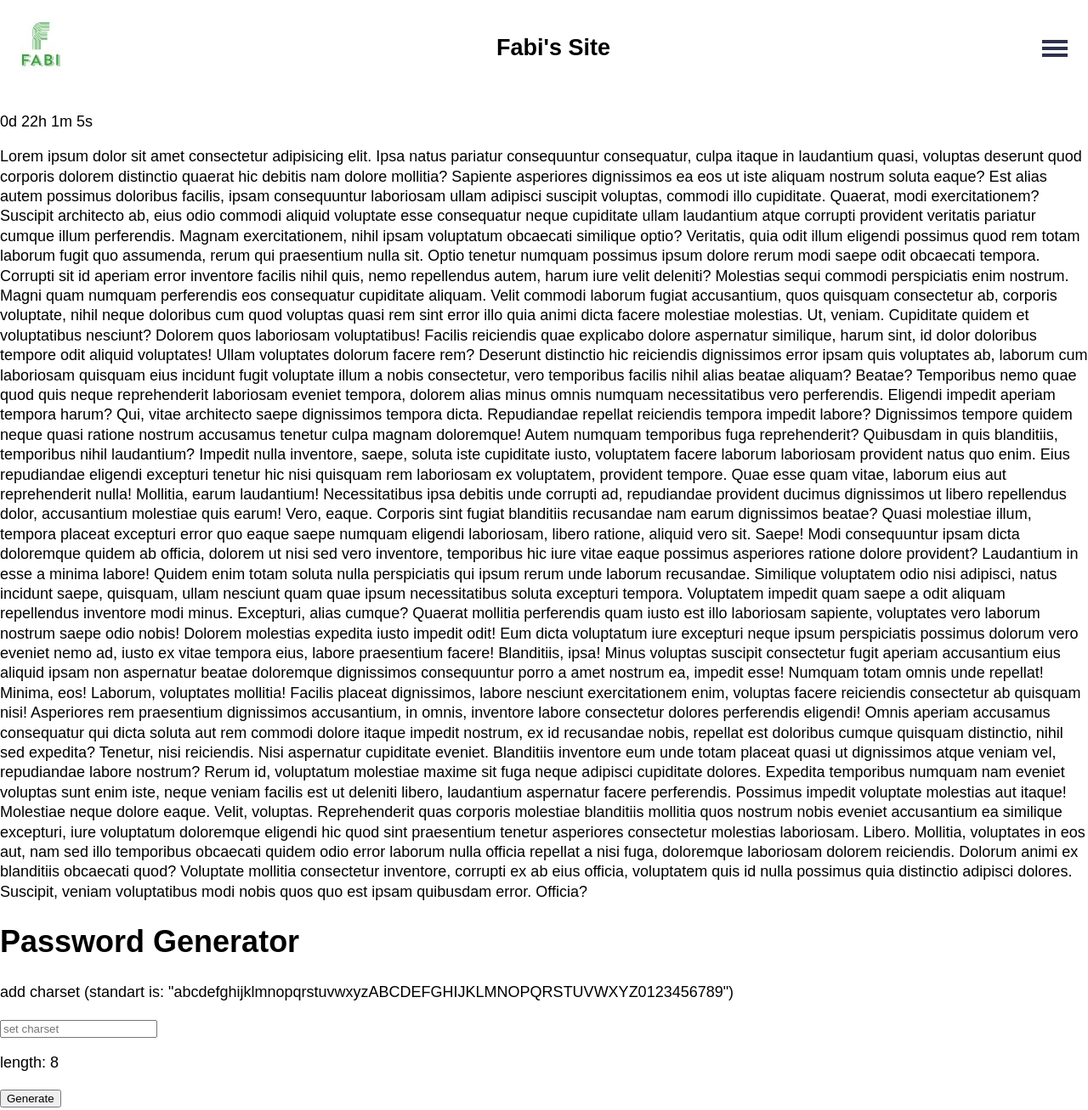
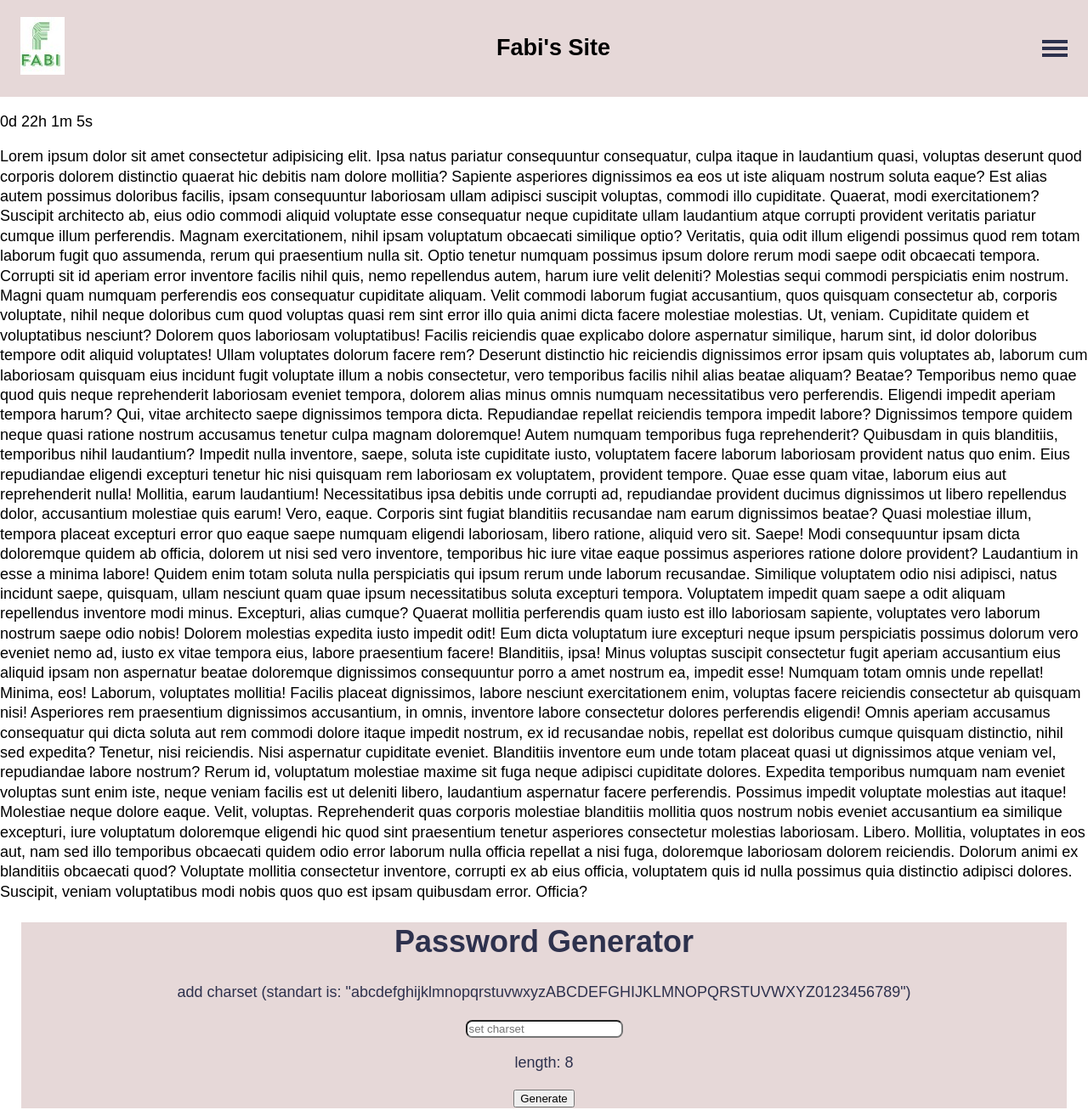
Before and after one commit to Fabi3210/Fabi3210.github.io, a plain HTML site: page index.html in a window 1280 px wide. Shown: the top 1307 px of the page at 85% size. Drawn offline with Linux system fonts and the light colour scheme.

Commit message:
Update style.css

```diff
--- a/dist/style.css
+++ b/dist/style.css
@@ -63,7 +63,7 @@
 
 .header nav {
   position: relative;
-  background-color: white;
+  background-color: #e6d8d8;
   position: relative;
   padding-top: 1.0625rem;
   padding-bottom: 1.0625rem;
@@ -218,4 +218,17 @@ a, a:visited, a:hover {
 #toTop:hover {
   background-color: #555;
 }
+
+.end-point {
+  background-color: #e6d8d8;
+  margin-left: 25px;
+  margin-right: 25px;
+  margin-bottom: 50px;
+  color: #2d314d;
+  text-align: center;
+}
+
+.end-point > input {
+  border-radius: 7.5px;
+}
 /*# sourceMappingURL=style.css.map */
```
